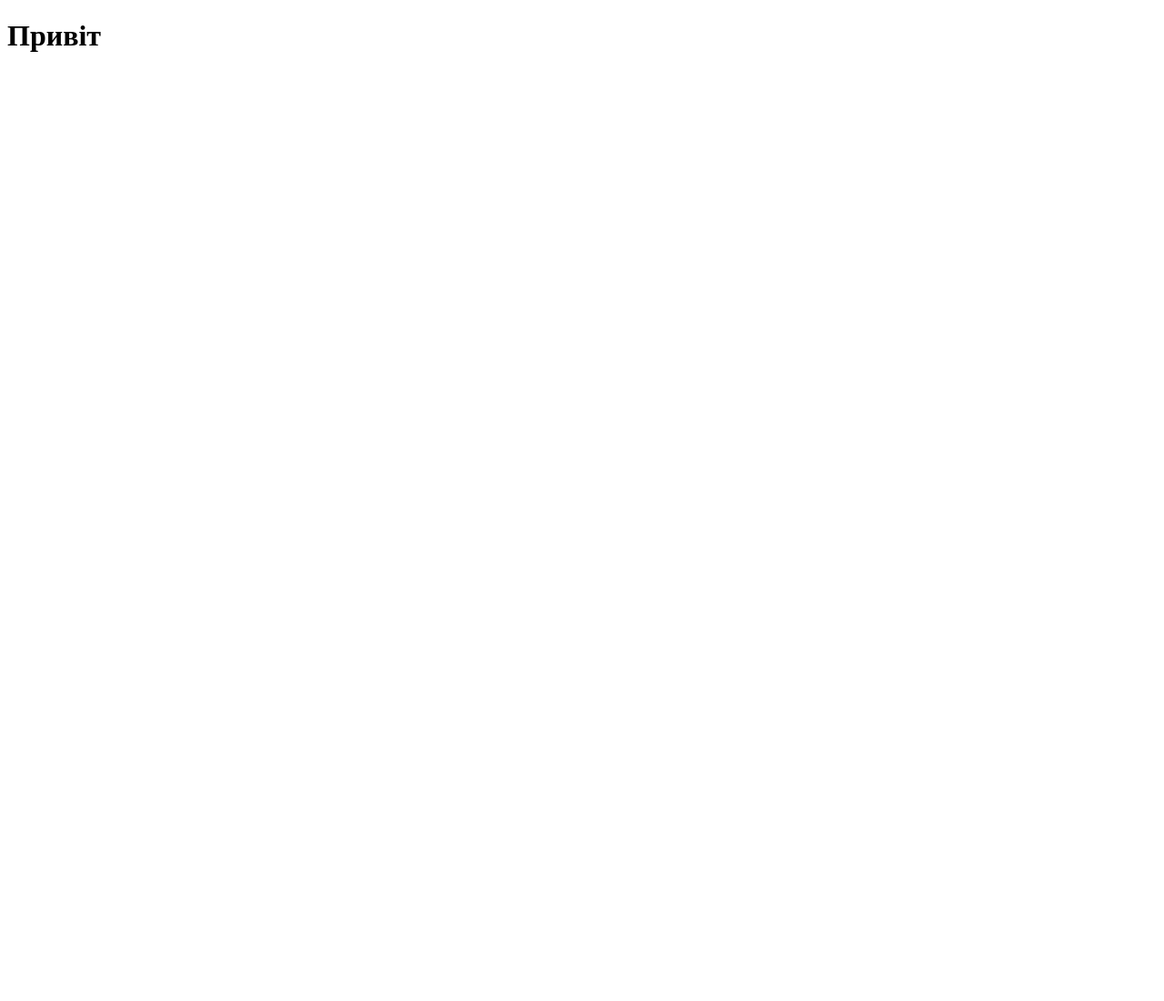
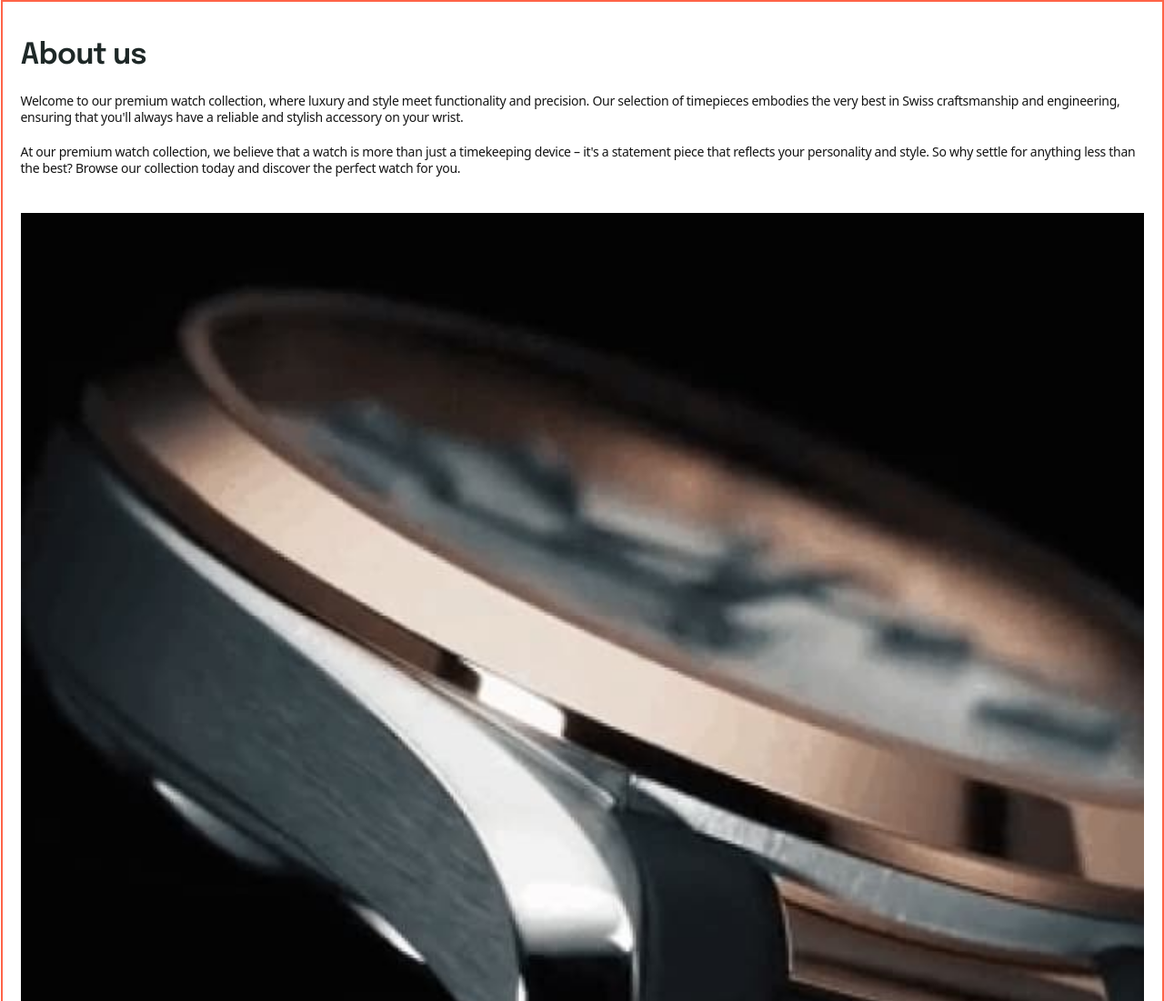
Before and after one commit to MarynaPatrak/Tutorial, a plain HTML site: page index.html in a window 1280 px wide. Shown: the top 1100 px of the page at 91% size. Before the commit the page ends 800 px from the top, so only its background shows below. Drawn offline with nearby package versions, Linux system fonts and the light colour scheme.

Commit message:
command proect

```diff
--- a/index.html
+++ b/index.html
@@ -2,11 +2,75 @@
 <html lang="en">
   <head>
     <meta charset="UTF-8" />
-    <meta http-equiv="X-UA-Compatible" content="IE=edge" />
+    <link rel="preconnect" href="https://fonts.googleapis.com" />
+    <link rel="preconnect" href="https://fonts.gstatic.com" crossorigin />
+    <link
+      href="https://fonts.googleapis.com/css2?family=Epilogue:wght@300;600&display=swap"
+      rel="stylesheet"
+    />
+    <link
+      rel="apple-touch-icon"
+      sizes="180x180"
+      href="./public/apple-touch-icon.png"
+    />
+    <link
+      rel="icon"
+      type="image/png"
+      sizes="32x32"
+      href="./public/favicon-32x32.png"
+    />
+    <link
+      rel="icon"
+      type="image/png"
+      sizes="16x16"
+      href="./public/favicon-16x16.png"
+    />
+    <link rel="manifest" href="./public/site.webmanifest" />
+    <link
+      rel="mask-icon"
+      href="./public/safari-pinned-tab.svg"
+      color="#5bbad5"
+    />
+    <meta name="msapplication-TileColor" content="#da532c" />
+    <meta name="theme-color" content="#ffffff" />
     <meta name="viewport" content="width=device-width, initial-scale=1.0" />
-    <title>Document</title>
+    <title>The Watch Spot</title>
+    <link
+      rel="stylesheet"
+      href="https://cdnjs.cloudflare.com/ajax/libs/modern-normalize/1.1.0/modern-normalize.min.css"
+      integrity="sha512-wpPYUAdjBVSE4KJnH1VR1HeZfpl1ub8YT/NKx4PuQ5NmX2tKuGu6U/JRp5y+Y8XG2tV+wKQpNHVUX03MfMFn9Q=="
+      crossorigin="anonymous"
+      referrerpolicy="no-referrer"
+    />
+    <link rel="stylesheet" href="./style.css" />
   </head>
   <body>
-    <h1>Привіт</h1>
+    <section>
+      <div class="about container">
+        <h2 class="about-title">About us</h2>
+        <div class="about-text">
+          <p>
+            Welcome to our premium watch collection, where luxury and style meet
+            functionality and precision. Our selection of timepieces embodies
+            the very best in Swiss craftsmanship and engineering, ensuring that
+            you'll always have a reliable and stylish accessory on your wrist.
+          </p>
+          <p class="about-text-preb">
+            At our premium watch collection, we believe that a watch is more
+            than just a timekeeping device – it's a statement piece that
+            reflects your personality and style. So why settle for anything less
+            than the best? Browse our collection today and discover the perfect
+            watch for you.
+          </p>
+        </div>
+        <img
+          src="./img/about-us-mobile.jpg"
+          alt="Watch"
+          srcset="./img/about-us-mobile-2x.jpg"
+          width="335"
+          height="365"
+        />
+      </div>
+    </section>
   </body>
 </html>
--- /dev/null
+++ b/style.css
@@ -0,0 +1,61 @@
+img {
+    display: block;
+    max-width: 100%;
+    height: auto;
+    width: 100%;
+}
+
+h1,
+h2,
+h3,
+h4,
+p {
+    margin-top: 0;
+    margin-bottom: 0;
+}
+
+.container {
+    width: 100%;
+    margin-left: auto;
+    margin-right: auto;
+    padding: 40px 20px;
+    border: 2px solid tomato;
+}
+
+.about-title {
+    font-family: 'Epilogue';
+    font-style: normal;
+    font-weight: 600;
+    font-size: 32px;
+    line-height: 1.25;
+    letter-spacing: -0.02em;
+    color: #1E2827;
+    margin-bottom: 20px;
+}
+
+.about-text {
+    font-weight: 300;
+    font-size: 14px;
+    line-height: 1.29;
+    letter-spacing: -0.02em;
+    color: #141414;
+    margin-bottom: 40px;
+}
+
+.about-text-preb {
+    margin-top: 20px;
+}
+
+@media screen and (max-width: 767px) {
+    .container {
+        width: 375px;
+    }
+}
+
+@media screen and (min-width:768px) {
+    .container {
+        max-width: 1279px;
+    }
+
+
+}
```
Also changed, not shown: img/about-us-desktop-2x.jpg (added), img/about-us-desktop.jpg (added), img/about-us-mobile-2x.jpg (added), img/about-us-mobile.jpg (added), img/about-us-tablet-2x.jpg (added), img/about-us-tablet.jpg (added).
